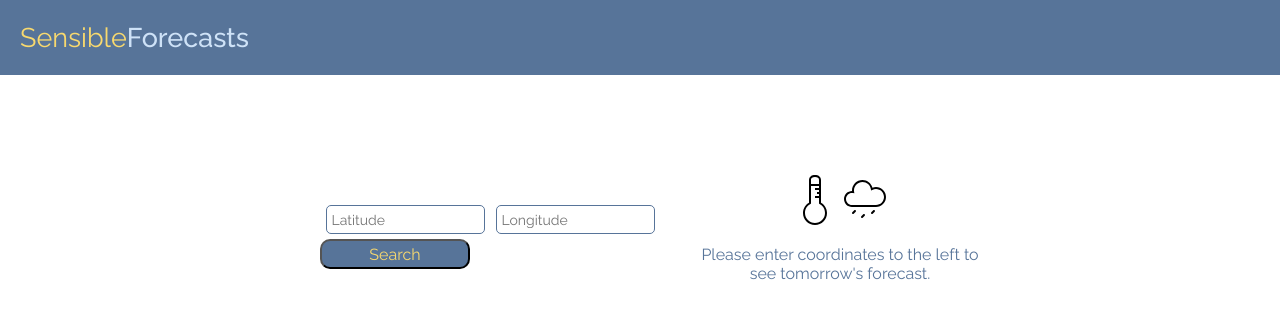
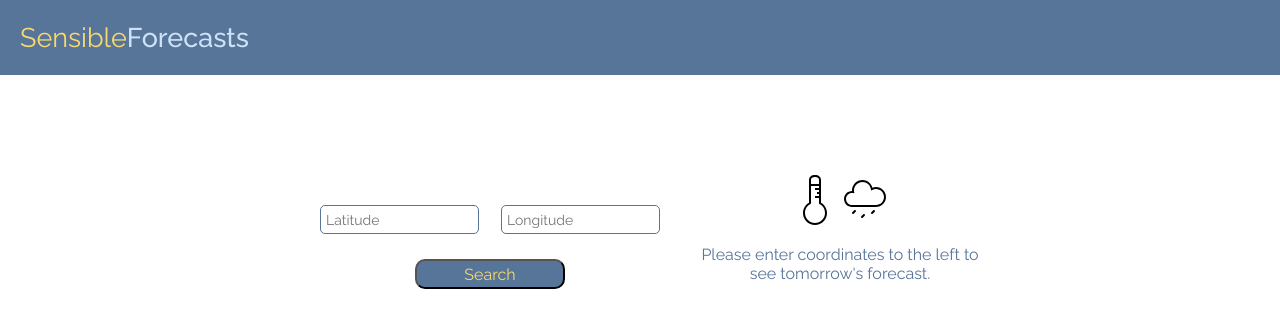
Before and after one commit to bbennett7/sensible-challenge, a React (Create React App) app: page / in a window 1280 px wide. Shown: the top 328 px of the page. Built offline with nearby package versions, Linux system fonts and the light colour scheme.

Commit message:
Fix styling

```diff
--- a/src/components/Button/Button.module.scss
+++ b/src/components/Button/Button.module.scss
@@ -9,4 +9,5 @@
   color: $swYellow;
   font-family: 'Raleway', sans-serif;
   font-size: 16px;
+  margin-top: 20px;
 }
--- a/src/components/Search/Search.module.scss
+++ b/src/components/Search/Search.module.scss
@@ -4,12 +4,15 @@
 
 .container form {
   margin: 30px;
-  // align-items: center;
+  align-items: center;
+  display: flex;
+  flex-direction: column;
 }
 
 .wrapper {
   flex-direction: row;
-  justify-content: space-around;
+  justify-content: space-between;
+  width: 100%;
 }
 
 .wrapper input {
```
